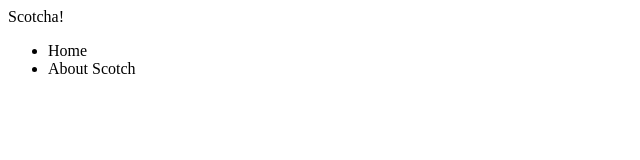
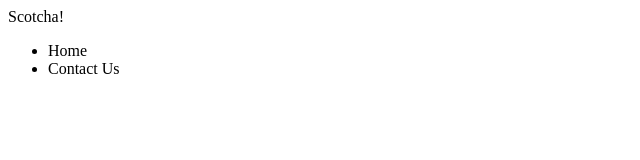
Before and after one commit to yenkel/angular-routing, a plain HTML site: page index.html in a window 1280 px wide. Shown: the full height of the page, 0-640 px from the left. Drawn offline with Linux system fonts and the light colour scheme.

Commit message:
changed about to contact

```diff
--- a/index.html
+++ b/index.html
@@ -10,7 +10,7 @@
     </div>
     <ul class="nav navbar-nav">
       <li><a ui-sref="home">Home</a></li>
-      <li><a ui-sref="about">About Scotch</a></li>
+      <li><a ui-sref="contact">Contact Us</a></li>
     </ul>
   </nav>
 
```
